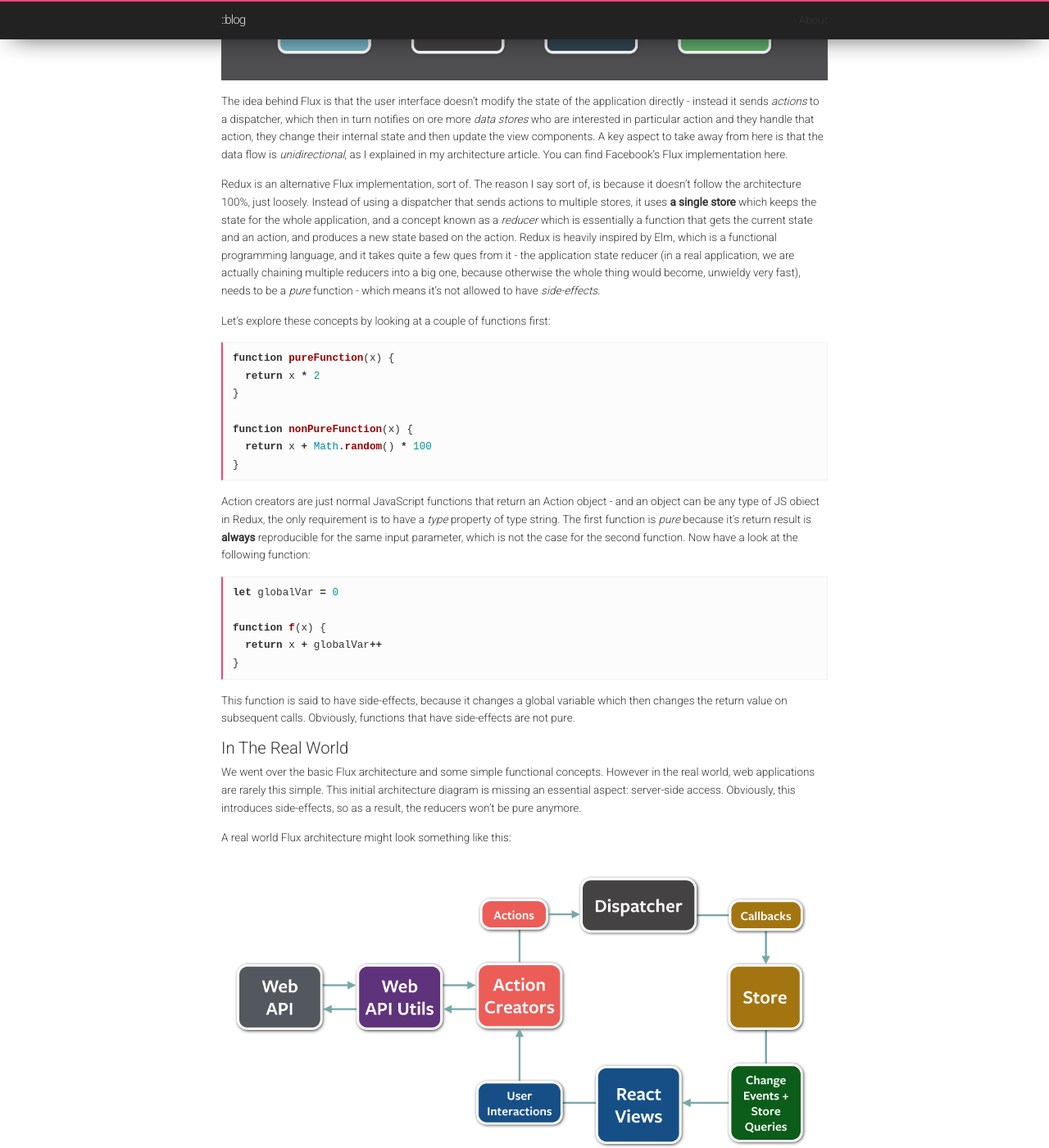
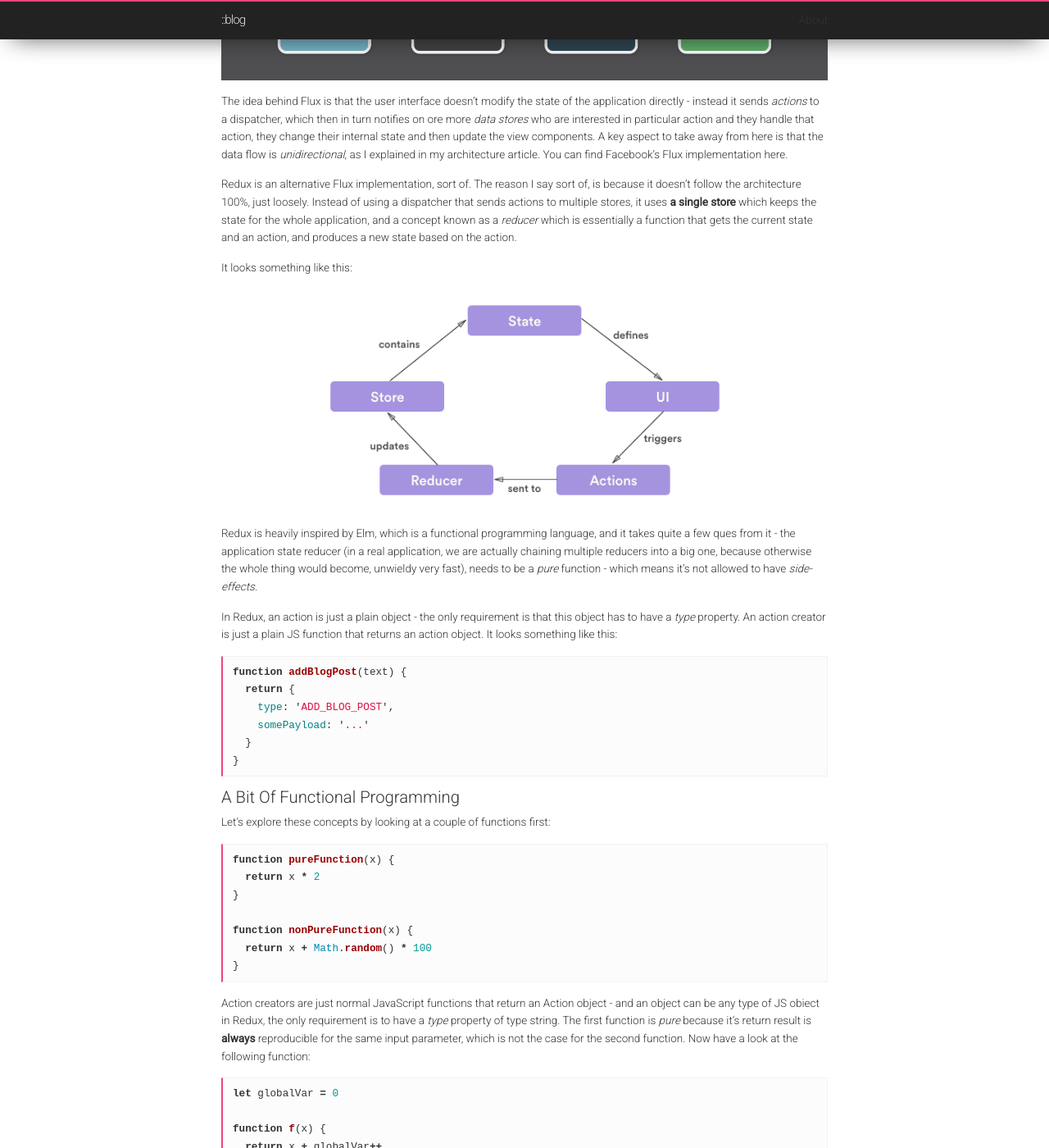
Before and after one commit to toaderflorin/eksia, a Jekyll site: the page built from _posts/2017-06-20-redux-async-flow.markdown, in a window 1280 px wide and 1400 px high, scrolled down 499 px. Shown: the whole window at 82% size. Built offline with Jekyll 4.4.1, drawn with Linux system fonts in a browser that asks for light colours; some of the changed text lies outside the part shown.

Commit message:
Article changes.

```diff
--- a/_layouts/home.html
+++ b/_layouts/home.html
@@ -1,8 +1,6 @@
 ---
 layout: default
 ---
-
-<br/>
 
 <div class="home">
 
@@ -21,7 +19,6 @@ layout: default
         {{ post.description }}
       </div>
     </li>
-
     {% endfor %}
   </ul>
 
--- a/_posts/2017-06-20-redux-sideeffects.markdown
+++ b/_posts/2017-06-20-redux-async-flow.markdown
@@ -22,9 +22,29 @@ internal state and then update the view components. A key aspect to take away fr
 Redux is an alternative Flux implementation, sort of. The reason I say sort of, is because it doesn't follow the architecture 100%, just loosely.
 Instead of using a dispatcher that sends actions to multiple stores, it uses **a single store** which keeps the state for the whole application,
 and a concept known as a *reducer* which is essentially a function that gets the current state and an action, and produces a new state based on
-the action. Redux is heavily inspired by Elm, which is a functional programming language, and it takes quite a few ques from it - the application
+the action.
+
+It looks something like this:
+
+![image-title-here](/images/redux.png){:class="img-responsive"}
+
+Redux is heavily inspired by Elm, which is a functional programming language, and it takes quite a few ques from it - the application
 state reducer (in a real application, we are actually chaining multiple reducers into a big one, because otherwise the whole thing would become,
 unwieldy very fast), needs to be a *pure* function - which means it's not allowed to have *side-effects*.
+
+In Redux, an action is just a plain object - the only requirement is that this object has to have a *type* property. An action creator is just a
+plain JS function that returns an action object. It looks something like this:
+
+{% highlight javascript %}
+function addBlogPost(text) {
+  return {
+    type: 'ADD_BLOG_POST',
+    somePayload: '...'
+  }
+}
+{% endhighlight %}
+
+## A Bit Of Functional Programming
 
 Let's explore these concepts by looking at a couple of functions first:
 
@@ -63,18 +83,6 @@ A real world Flux architecture might look something like this:
 
 ![image-title-here](/images/flux-2.png){:class="img-responsive"}
 
-In Redux, an action is just a plain object - the only requirement is that this object has to have a *type* property. An action creator is just a
-plain JS function that returns an action object. It looks something like this:
-
-{% highlight javascript %}
-function addBlogPost(text) {
-  return {
-    type: 'ADD_BLOG_POST',
-    somePayload: '...'
-  }
-}
-{% endhighlight %}
-
 You might have noticed something that sits in between Flux and the server side API.
 
 Action creators are functions that create actions - this separation allows us to keep our action handlers pure, and does the dirty work for us.
```
Also changed, not shown: images/redux.png (added), 2 other files.
